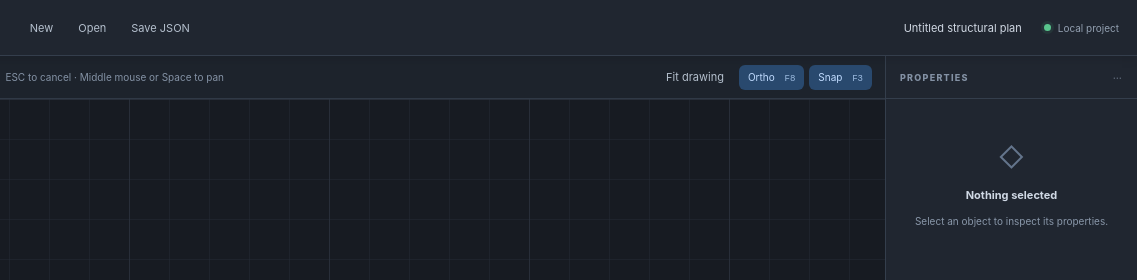
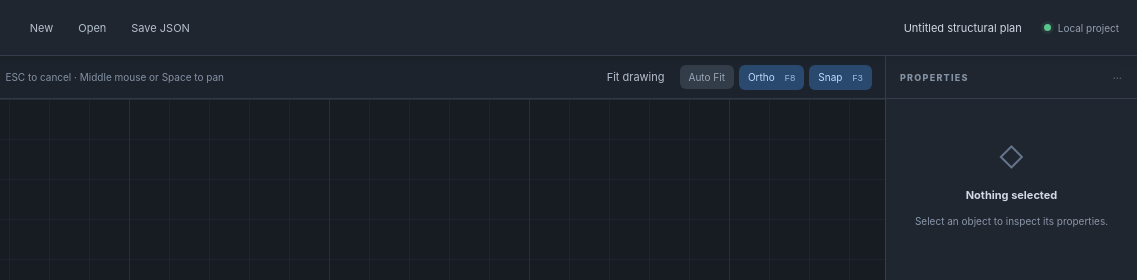
Before and after one commit to Mujshanan/forma-cad, a website built with Vite: page index.html in a window 1280 px wide. Shown: the top 280 px of the page, 143-1280 px from the left. Built offline with nearby package versions, Linux system fonts and the light colour scheme.

Commit message:
Expose optional automatic zoom fit control

```diff
--- a/index.html
+++ b/index.html
@@ -35,7 +35,7 @@
         <main class="drawing-area">
           <div class="canvas-toolbar">
             <div class="tool-context"><span class="context-dot"></span><span id="active-tool-name">Select</span><span class="context-hint">ESC to cancel · Middle mouse or Space to pan</span></div>
-            <div class="canvas-actions"><button id="zoom-fit" class="quiet">Fit drawing</button><button id="toggle-ortho" class="toggle on">Ortho <kbd>F8</kbd></button><button id="toggle-snap" class="toggle on">Snap <kbd>F3</kbd></button></div>
+            <div class="canvas-actions"><button id="zoom-fit" class="quiet" title="Fit drawing (Home)">Fit drawing</button><button id="toggle-auto-fit" class="toggle off" title="Automatically fit view after each committed object">Auto Fit</button><button id="toggle-ortho" class="toggle on">Ortho <kbd>F8</kbd></button><button id="toggle-snap" class="toggle on">Snap <kbd>F3</kbd></button></div>
           </div>
           <div class="canvas-wrap">
             <svg id="drawing-canvas" role="img" aria-label="Structural drafting canvas">
```
